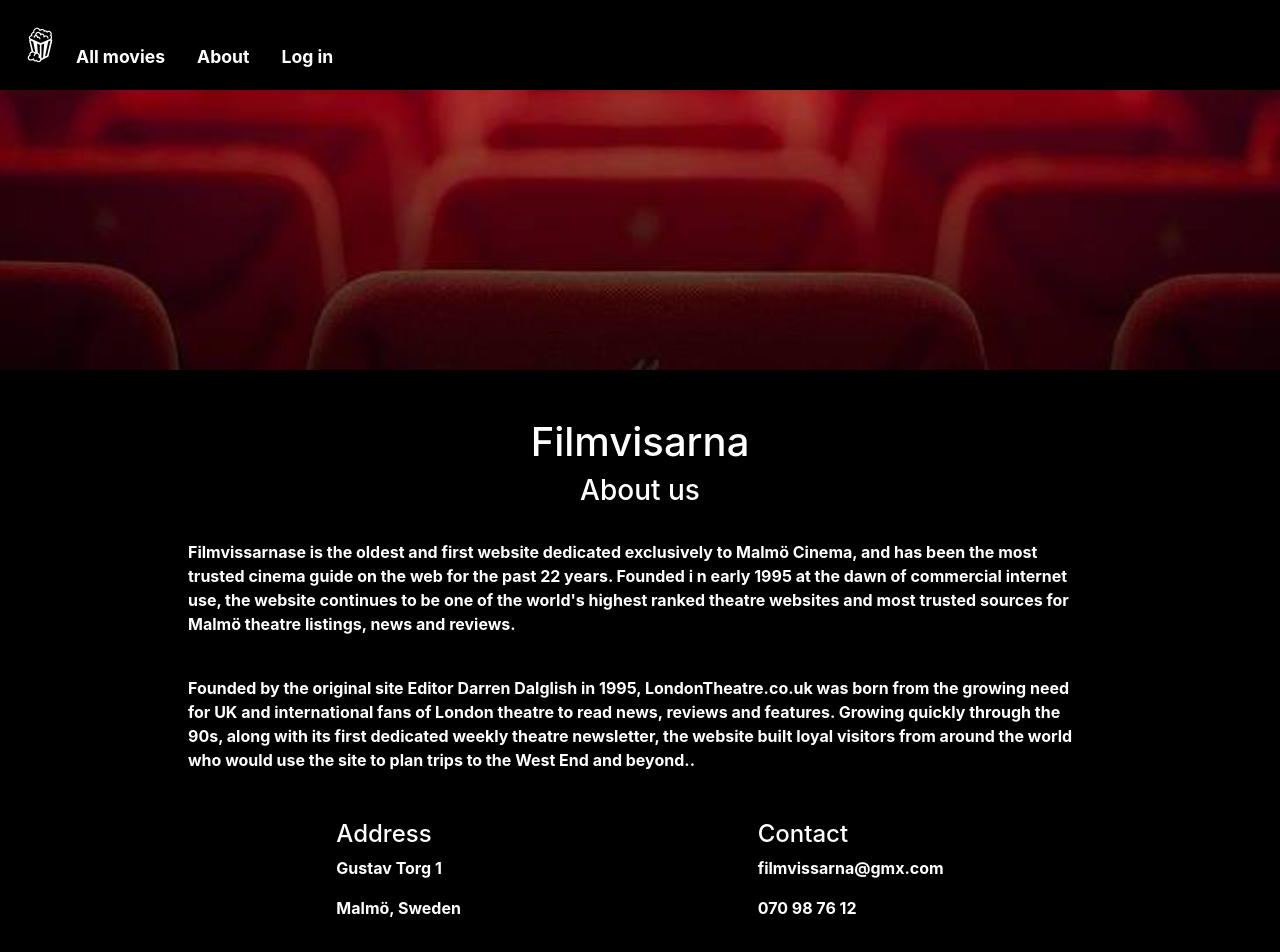
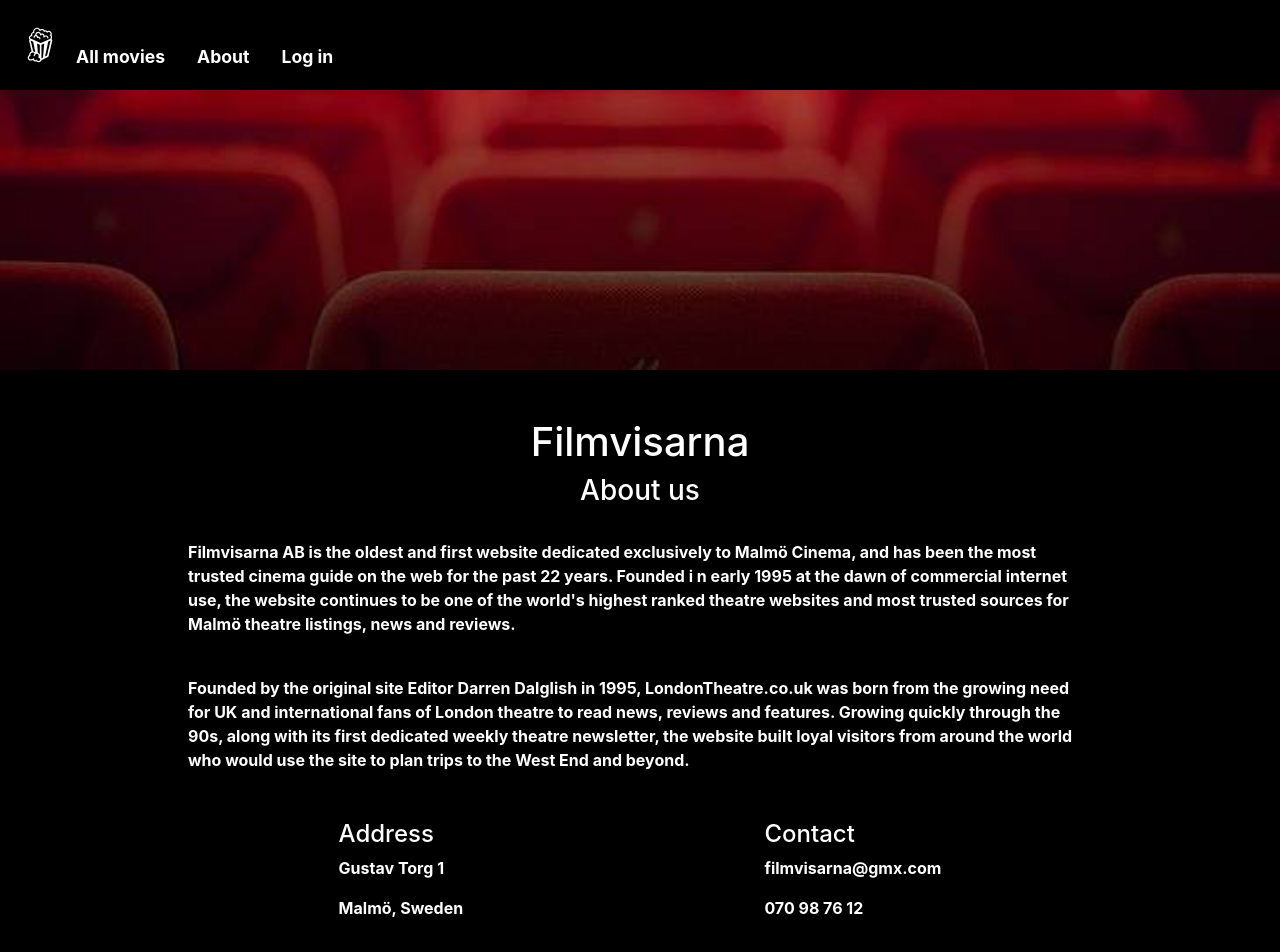
Before and after one commit to palmdaldaniel/Film-Mbapppe, a React (Create React App) app in the folder frontend/: page /about in a window 1280 px wide. Shown: the top 952 px of the page. Built offline with nearby package versions, Linux system fonts and the light colour scheme; no server answers.

Commit message:
fixed spelling on about page

```diff
--- a/frontend/src/pages/AboutPage.js
+++ b/frontend/src/pages/AboutPage.js
@@ -15,7 +15,7 @@ const AboutPage = () => {
           <br />
           <p>
             {" "}
-            Filmvissarnase is the oldest and first website dedicated exclusively
+            Filmvisarna AB is the oldest and first website dedicated exclusively
             to Malmö Cinema, and has been the most trusted cinema guide on the
             web for the past 22 years. Founded i n early 1995 at the dawn of
             commercial internet use, the website continues to be one of the
@@ -30,7 +30,7 @@ const AboutPage = () => {
             features. Growing quickly through the 90s, along with its first
             dedicated weekly theatre newsletter, the website built loyal
             visitors from around the world who would use the site to plan trips
-            to the West End and beyond..
+            to the West End and beyond.
           </p>
         </div>
 
@@ -45,7 +45,7 @@ const AboutPage = () => {
           <div className="contactContainer">
             <div className="contact">
               <h4>Contact</h4>
-              <p>filmvissarna@gmx.com</p>
+              <p>filmvisarna@gmx.com</p>
               <p>070 98 76 12</p>
             </div>
           </div>
```
